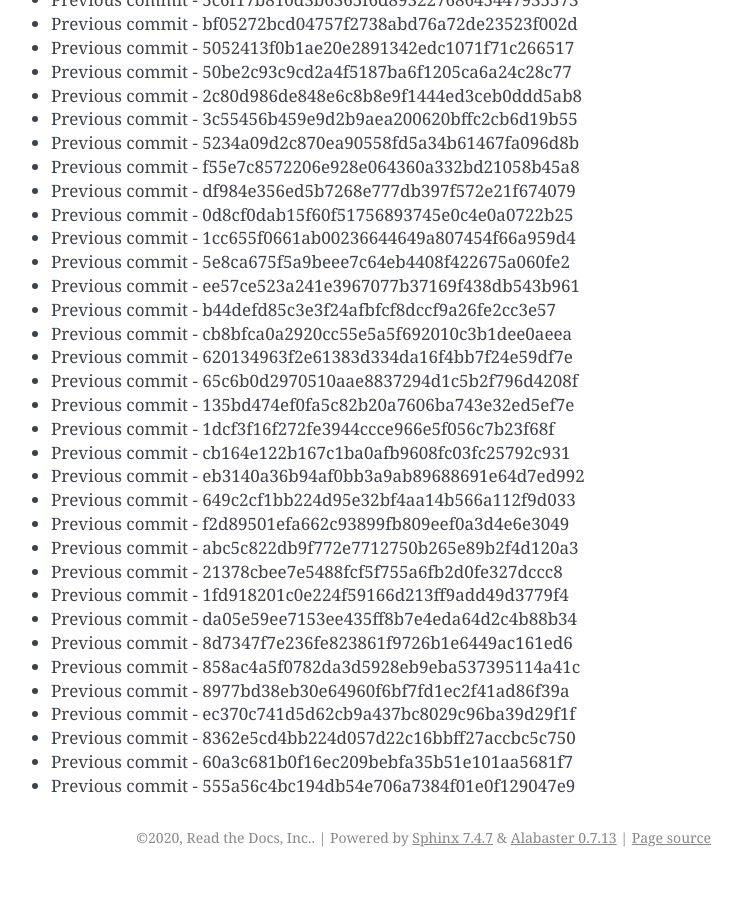
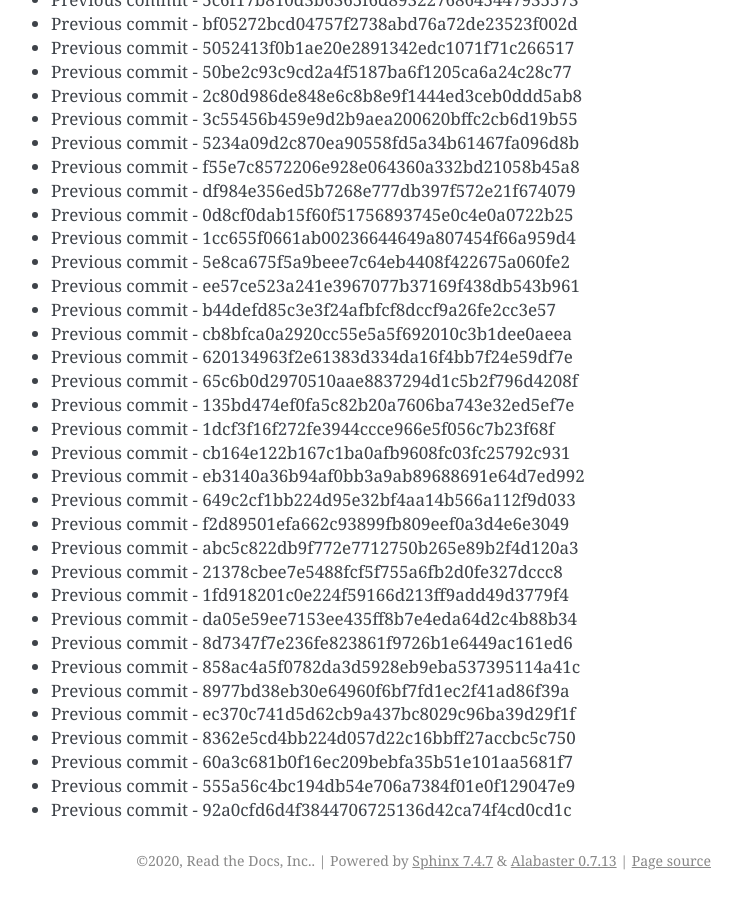
Before and after one commit to readthedocs/rtd-git-stresstest, a Sphinx documentation site: the page built from docs/updates.rst, in a window 1280 px wide and 900 px high, scrolled down 19645 px. Shown: the whole window, without its empty margins (399-1141 px from the left). Built offline with Sphinx 7.4.7, drawn with Linux system fonts in a browser that asks for light colours; before the commit the page ends 20522 px from its top, so only the background shows below that.

Commit message:
Generating commit from previous: 92a0cfd6d4f3844706725136d42ca74f4cd0cd1c

```diff
--- a/docs/updates.rst
+++ b/docs/updates.rst
@@ -857,3 +857,4 @@ It can be tested for any performance characteristics.
 * Previous commit - 8362e5cd4bb224d057d22c16bbff27accbc5c750
 * Previous commit - 60a3c681b0f16ec209bebfa35b51e101aa5681f7
 * Previous commit - 555a56c4bc194db54e706a7384f01e0f129047e9
+* Previous commit - 92a0cfd6d4f3844706725136d42ca74f4cd0cd1c
```
